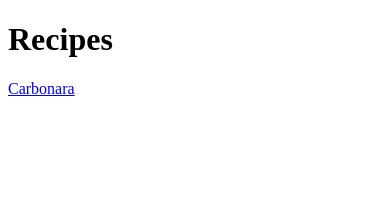
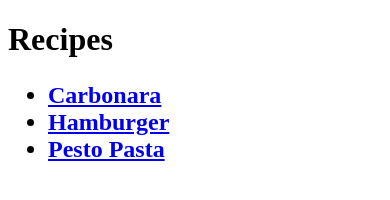
Before and after one commit to govyadino/odin-recipes, a plain HTML site: page index.html in a window 390 px wide. Drawn offline with Linux system fonts and the light colour scheme.

Commit message:
Completed the index page
Added an hamburger and a pesto pasta pages
Created a list for the links

```diff
--- a/index.html
+++ b/index.html
@@ -7,6 +7,15 @@
 
     <body>
         <h1>Recipes</h1>
-        <a href="recipes/carbonara.html">Carbonara</a>
+
+        <h2>
+
+        <ul>
+            <li>  <a href="recipes/carbonara.html" target="_blank" rel="noopener noreferrer">Carbonara</a> </li>
+            <li>  <a href="recipes/hamburger.html" target="_blank" rel="noopener noreferrer">Hamburger</a> </li>
+            <li>  <a href="recipes/pesto_pasta.html" target="_blank" rel="noopener noreferrer">Pesto Pasta</a> </li>
+        </ul>
+
+        </h2>
     </body>
 </html>
```
